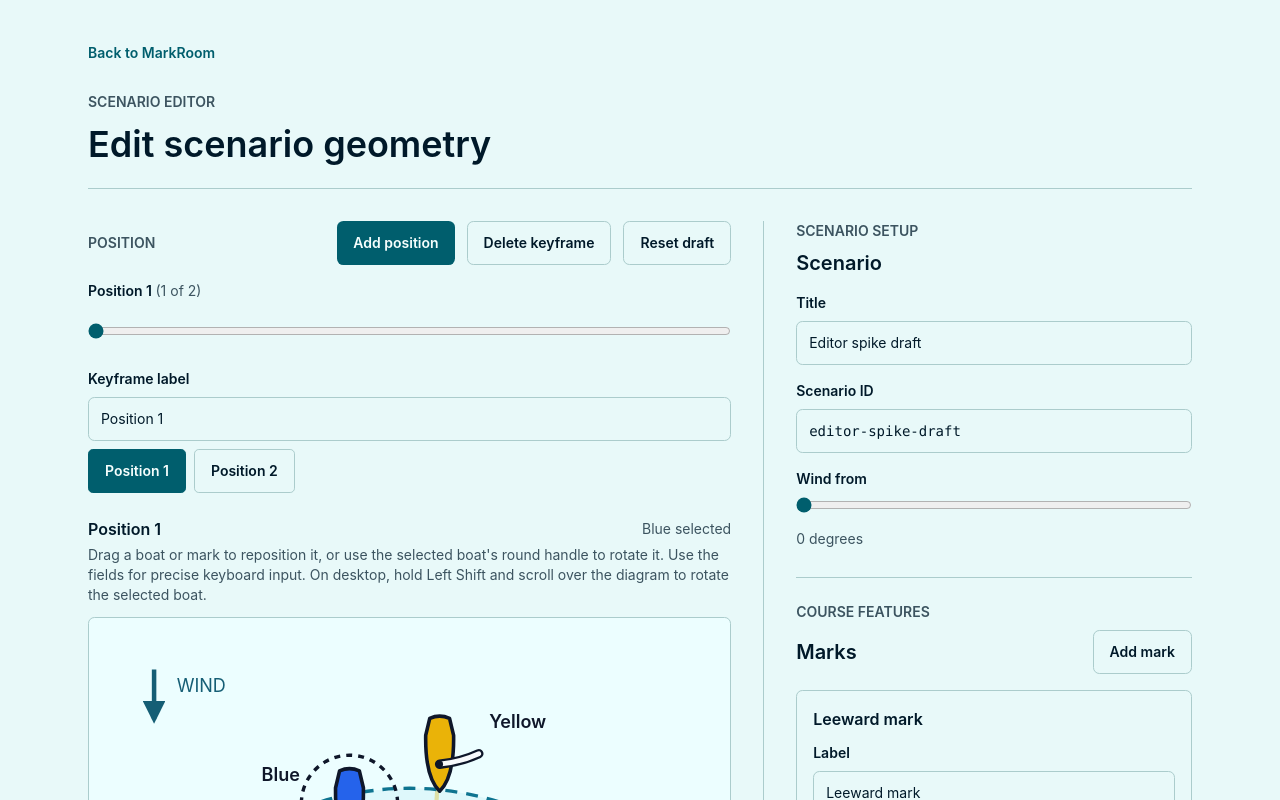
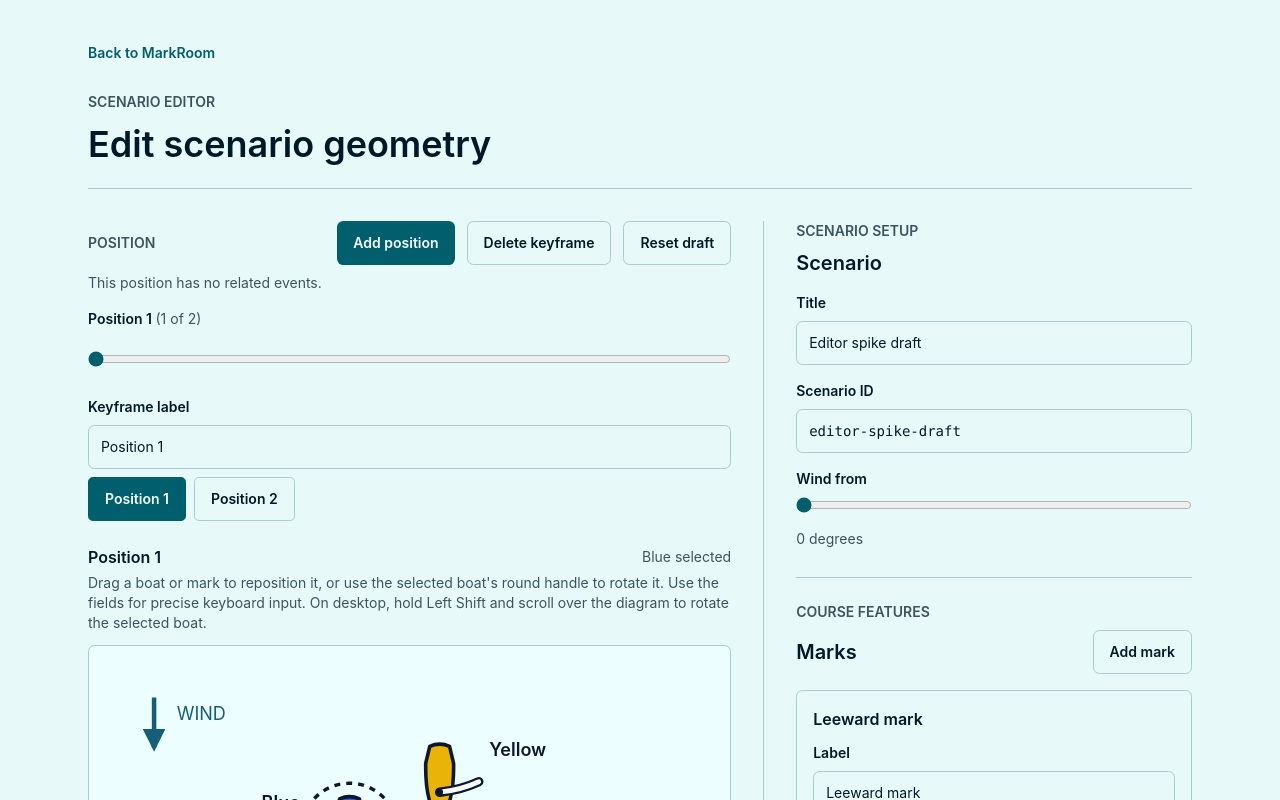
Before and after one commit to Waldo000000/mark-room, a Next.js app: page /editor in a window 1280 px wide. Shown: the top 800 px of the page. Built offline with nearby package versions, Linux system fonts and the light colour scheme.

Commit message:
fix(editor): remove events on deleted positions (#133)

```diff
--- a/src/components/editor/scenario-editor-spike.tsx
+++ b/src/components/editor/scenario-editor-spike.tsx
@@ -441,6 +441,9 @@ export function ScenarioEditorSpike({
   );
   const scenarioDownloadFileName = `${scenario.id}.json`;
   const canDeleteKeyframe = scenario.keyframes.length > 1;
+  const activeKeyframeEventCount = scenario.observedEvents.filter(
+    (event) => event.atKeyframe === activeKeyframe.id,
+  ).length;
   const canRemoveBoat = scenario.boats.length > 1;
   const selectedBoatEventCount = scenario.observedEvents.filter(
     (event) => event.boatId === selectedBoatId,
@@ -1227,6 +1230,9 @@ export function ScenarioEditorSpike({
   function removeActiveKeyframe() {
     if (!canDeleteKeyframe) return;
 
+    editorDragRef.current = null;
+    wheelRemainderPixelsRef.current = 0;
+
     const remainingKeyframes = scenario.keyframes.filter(
       (keyframe) => keyframe.id !== activeKeyframe.id,
     );
@@ -1244,6 +1250,9 @@ export function ScenarioEditorSpike({
       ...currentScenario,
       keyframes: currentScenario.keyframes.filter(
         (keyframe) => keyframe.id !== activeKeyframe.id,
+      ),
+      observedEvents: currentScenario.observedEvents.filter(
+        (event) => event.atKeyframe !== activeKeyframe.id,
       ),
     }));
     setActiveKeyframeId(remainingKeyframes[nextIndex].id);
@@ -1376,6 +1385,7 @@ export function ScenarioEditorSpike({
             <button
               className="inline-flex min-h-11 shrink-0 items-center justify-center rounded-md border border-border bg-background px-4 text-sm font-semibold text-foreground transition-colors hover:bg-muted focus-visible:outline-2 focus-visible:outline-offset-2 disabled:cursor-not-allowed disabled:opacity-50"
               data-testid="delete-keyframe"
+              aria-describedby="delete-keyframe-description"
               disabled={!canDeleteKeyframe}
               type="button"
               onClick={removeActiveKeyframe}
@@ -1391,6 +1401,17 @@ export function ScenarioEditorSpike({
               Reset draft
             </button>
           </div>
+          <p
+            className="mt-2 text-sm text-muted-foreground"
+            id="delete-keyframe-description"
+            data-testid="delete-keyframe-description"
+          >
+            {!canDeleteKeyframe
+              ? 'A scenario must keep at least one position.'
+              : activeKeyframeEventCount > 0
+                ? `Deleting this position also removes ${activeKeyframeEventCount} related ${activeKeyframeEventCount === 1 ? 'event' : 'events'}.`
+                : 'This position has no related events.'}
+          </p>
           <div className="mt-4">
             <KeyframeScrubber
               activeKeyframeId={activeKeyframe.id}
```
Also changed, not shown: 4 other files (tests, documents, lock files or other folders).
